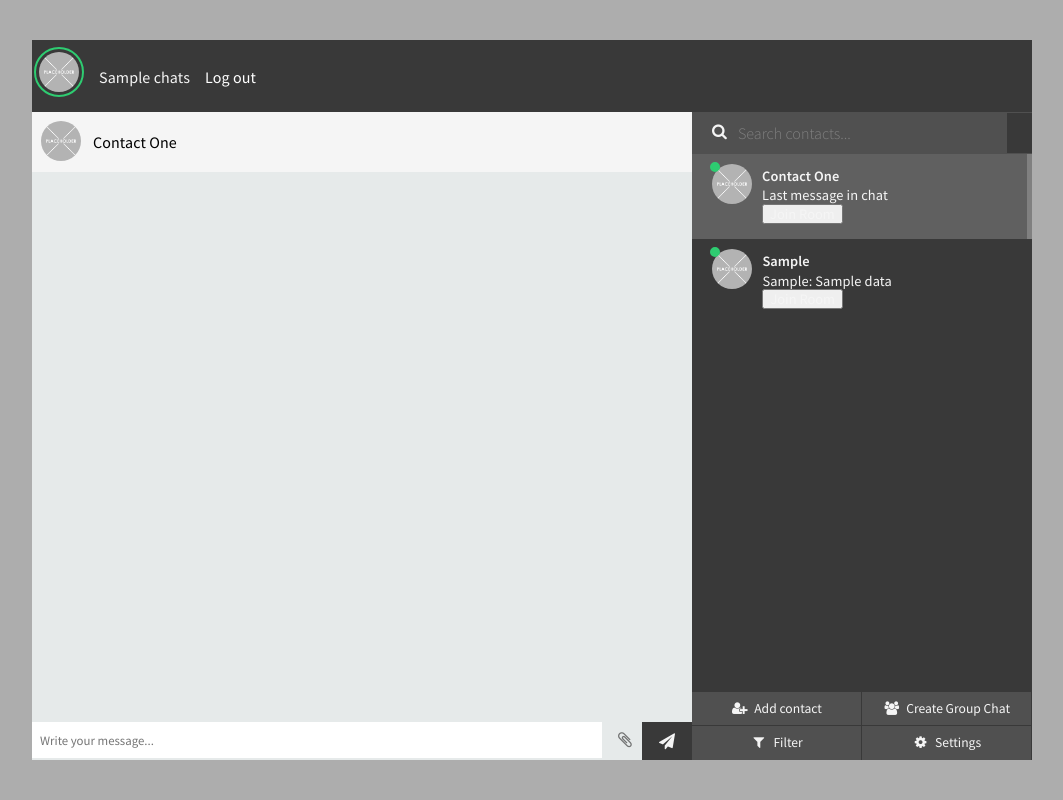
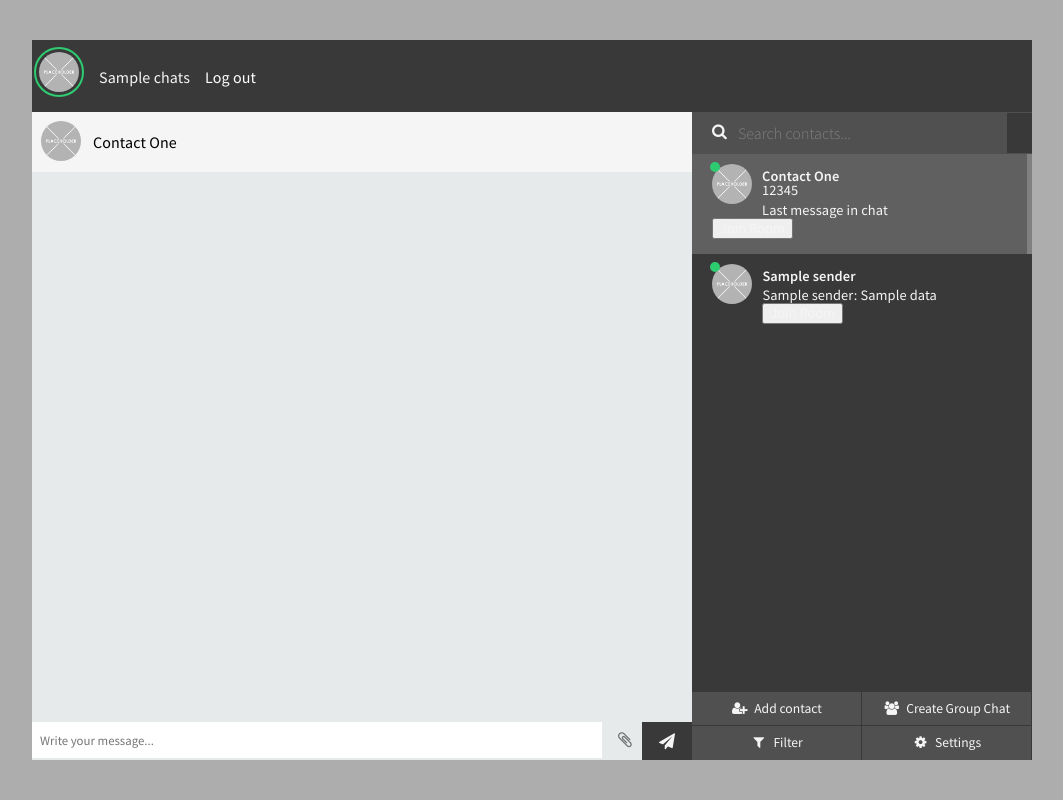
Before and after one commit to mhfarrell/final-year-project, a Flask app: template code/app/templates/index.html in a window 1280 px wide. Shown: the whole page, without its empty margins (108-1171 px from the left). Run offline with Flask 2, Linux system fonts and the light colour scheme; the template is opened without the code that fills it: most values are stand-ins (such as "Sample title", 1, 10 or a date in 2020); some libraries are stand-ins or nearby versions.

Commit message:
major updates
added functionality

```diff
--- a/code/app/database.py
+++ b/code/app/database.py
@@ -13,7 +13,7 @@ print("Loaded DB")
 
 def popDB():
     db.chat.drop()
-    header= [ "msgID", "chatID", "To", "From", "Date", "Time", "Data"]
+    header= [ "msgID", "chatID", "recipient", "sender", "date", "time", "data"]
 
     for each in reader:
         row={}
--- a/code/app/routes.py
+++ b/code/app/routes.py
@@ -4,6 +4,7 @@ from flask import Flask, render_template, request, redirect, url_for, session
 from app import app
 import bcrypt
 import sys, getopt, pprint
+import pymongo
 from pymongo import MongoClient
 from flask_socketio import SocketIO, emit, join_room, leave_room, \
     close_room, rooms, disconnect
@@ -18,11 +19,15 @@ thread = None
 thread_lock = Lock()
 
 def loadContact():
-    myQuery = { '$or': [ { 'To': session['username'] }, { 'From': session['username'] } ] }
-    return db.chat.distinct('chatID', myQuery)
-#use myQuery,
-#if statement on each chatID to find other user using session['username']
-#return custom string of chatID, last message (to or from), date/time and contact
+    myQuery = { '$or': [ { 'recipient': session['username'] }, { 'sender': session['username'] } ] }
+    cursor = db.chat.distinct('chatID', myQuery)
+
+    chats = []
+    for doc in cursor:
+        cursor2 = db.chat.find({"chatID" : doc}, limit = 1).sort([('date',  pymongo.ASCENDING), ('time', pymongo.ASCENDING)])
+        chats.append(cursor2)
+    return chats
+
 
 def loadChat():
     myQuery = {}
@@ -123,7 +128,12 @@ def join(message):
     emit('my_response',
          {'data': 'Joined Room: ' + ', '.join(rooms()),
           'count': session['receive_count']})
-
+    myQuery = {'chatID' : message['room']}
+    cursor = db.chat.find(myQuery)
+    for doc in cursor:
+        emit('my_response',
+             {'data': doc['data'], 'username': doc['sender'], 'count': session['receive_count']},
+             room=message['room'])
 
 @socketio.on('leave', namespace='/test')
 def leave(message):
--- a/code/app/static/js/index.js
+++ b/code/app/static/js/index.js
@@ -61,12 +61,12 @@ $("#status-options ul li").click(function() {
 					console.log('Received #' + msg.count + ' : ' + msg.data);
 				}else{
 					if(activeUser == msg.username){
-						$('<li class="sent"><img src="/static/images/placeholder.png" alt="" /><p>' + msg.data + '</p></li>').appendTo($('.messages ul'));
+						$('<li class="sent"><img src="/static/images/placeholder.png" alt="" title="'+ msg.username +'" /><p>' + msg.data + '</p></li>').appendTo($('.messages ul'));
 						$('.message-input input').val(null);
 						$('.contact.active .preview').html('<span>' + msg.username +': </span>' + msg.data);
 						$(".messages").animate({ scrollTop: $(document).height() }, "fast");
 					}else{
-						$('<li class="replies"><img src="/static/images/placeholder.png" alt="" /><p>' + msg.data + '</p></li>').appendTo($('.messages ul'));
+						$('<li class="replies"><img src="/static/images/placeholder.png" alt="" title="'+ msg.username +'" /><p>' + msg.data + '</p></li>').appendTo($('.messages ul'));
 						$('.contact.active .preview').html('<span>' + msg.username +': </span>' + msg.data);
 						$(".messages").animate({ scrollTop: $(document).height() }, "fast");
 					}
@@ -79,11 +79,13 @@ $("#status-options ul li").click(function() {
 			//
             $('form#contact').submit(function(event) {
 				if (activeRoom == null){
-					socket.emit('join', {room: $('#userOne').text()});
+					socket.emit('join', {room: $('#chatOne').text(), username: activeUser});
+					//username: $('#userOne').text(), room: $('#chatOne').val()
 					console.log('joined ' + $('#userOne').text());
 					activeRoom = $('#userOne').text();
 					activeUser = $('#yourUsername').text();
 					console.log("welcome: " + activeUser);
+					$("#roomSub").prop('value', 'Leave Room');
 					return false;
 				}else{
 					console.log('Leaving ' + activeRoom);
@@ -91,6 +93,8 @@ $("#status-options ul li").click(function() {
 					$('#log').append('<br>' + $('<div/>').text('Goodbye: ' + activeUser).html());
 					activeUser = null;
 					activeRoom = null;
+					$("#roomSub").prop('value', 'Join Room');
+					$("#chatMsg").empty();
 					return false;
 				}
             });
--- a/code/app/templates/index.html
+++ b/code/app/templates/index.html
@@ -38,6 +38,7 @@
 										<div class="meta">
 											<!-- get contact name from get request -->
 											<p id="userOne" class="name">Contact One</p>
+											<p id="chatOne">12345</p>
 											<!-- get last message in chat from get request -->
 											<p class="preview">Last message in chat</p>
 											<input type="submit" id="roomSub" value="Join Room">
@@ -45,11 +46,10 @@
 									</div>
 								</form>
 							</li>
-
+							{% set count = 1 %}
 							{% for chats in chats -%}
-
 							<li class="contact">
-								<form id="{{chats['chatID']}}" method="POST" action='#'>
+								<form id="{{chats[count]['chatID']}}" method="POST" action='#'>
 									<div class="wrap">
 										<!-- get status from get request -->
 										<span class="contact-status online"></span>
@@ -57,15 +57,19 @@
 										<img src="{{ url_for('static', filename='images/placeholder.png') }}" alt="" />
 										<div class="meta">
 											<!-- get contact name from get request -->
-											<p id="userOne" class="name">{{chats['To']}}</p>
+											{% if current_user == chats[count]['sender'] %}
+												<p id="userOne" class="name">{{chats[count]['recipient']}}</p>
+											{% else %}
+												<p id="userOne" class="name">{{chats[count]['sender']}}</p>
+											{% endif %}
 											<!-- get last message in chat from get request -->
-											<p class="preview">{{chats['To']}}: {{chats['Data']}}</p>
-											<input type="submit" id="{{chats['chatID']}}Sub" value="Join Room">
+											<p class="preview">{{chats[count]['sender']}}: {{chats[count]['data']}}</p>
+											<input type="submit" id="{{chats[count]['chatID']}}Sub" value="Join Room">
 										</div>
 									</div>
 								</form>
 							</li>
-
+							{% set count = count + 1 %}
 							{%- endfor %}
 							<!--example
 							"contact-status online" -- online
@@ -99,7 +103,7 @@
 					<input hidden id="yourUsername" type="text" value="{{ current_user }}" />
 				</div>
 				<div class="messages">
-					<ul>
+					<ul id="chatMsg">
 					<!-- pull from chat db -->
 						<li class="sent">
 						</li>
--- a/code/resources/chat.csv
+++ b/code/resources/chat.csv
@@ -1,4 +1,4 @@
-msgID,chatID,To,From,Date,Time,Data
+msgID,chatID,recipient,sender,date,time,data
 msg01,12345,quickstream,test,26/03/2019,12:00,hi
 msg02,12345,test,quickstream,27/03/2019,13:00,hey
 msg03,12345,quickstream,test,28/03/2019,14:00,you ok?
```
